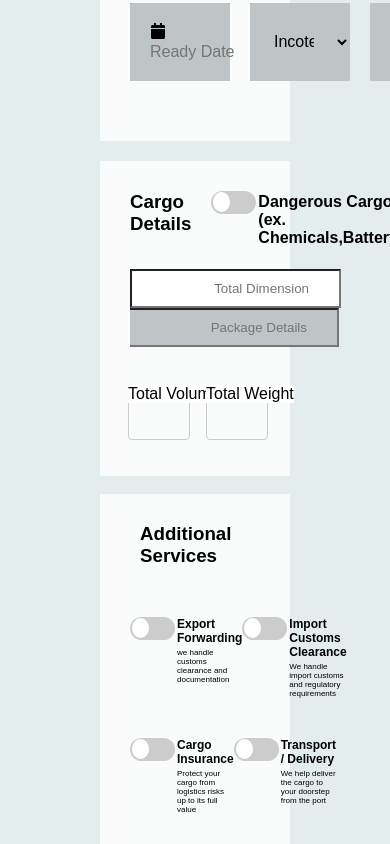
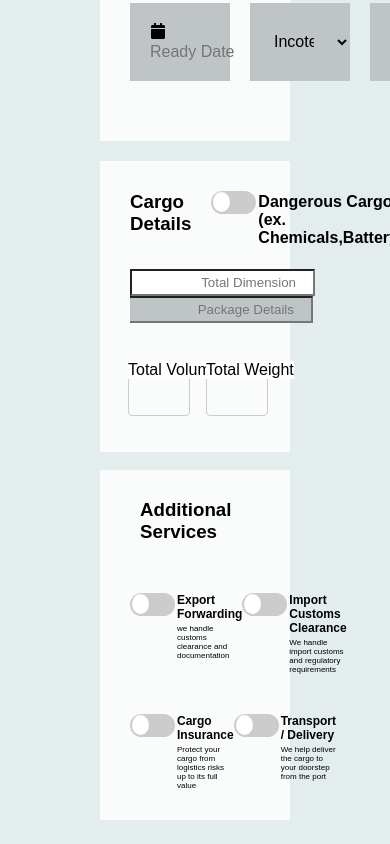
Before and after one commit to promiseume/demo-form, a React (Create React App) app: page / in a window 390 px wide. Shown: the part 680-1524 px from the top of the page. After the commit the page ends 1500 px from the top, so only its background shows below. Built offline with nearby package versions, Linux system fonts and the light colour scheme; the HTML template or start-up script is replaced by a standard one.

Commit message:
new change

```diff
--- a/src/component/secform/secfrom.css
+++ b/src/component/secform/secfrom.css
@@ -63,3 +63,8 @@ input[type ='number']::placeholder{
 .weight-class input{
     border-radius: 3px;
 }
+@media screen and (max-width: 1250px){
+   .cargo-section > input{
+       padding: 4px 2px;
+   }
+}
```
